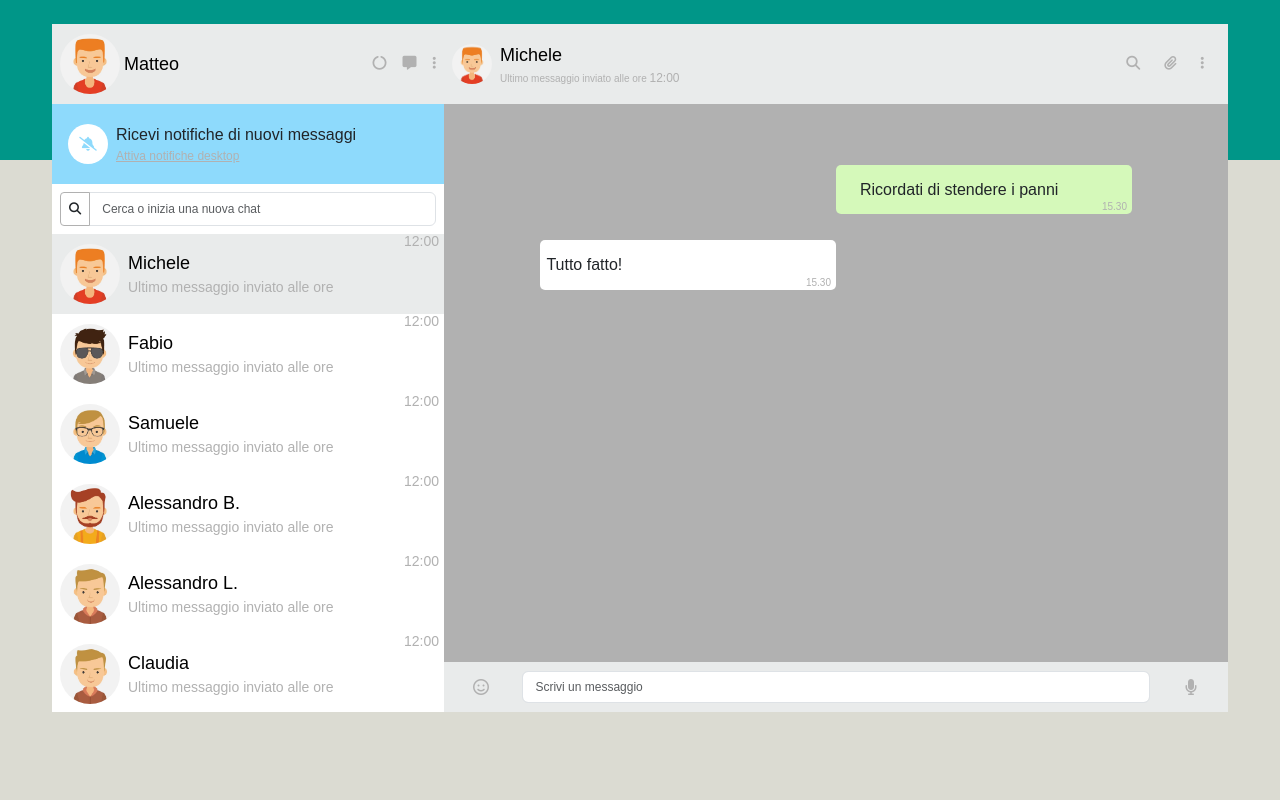
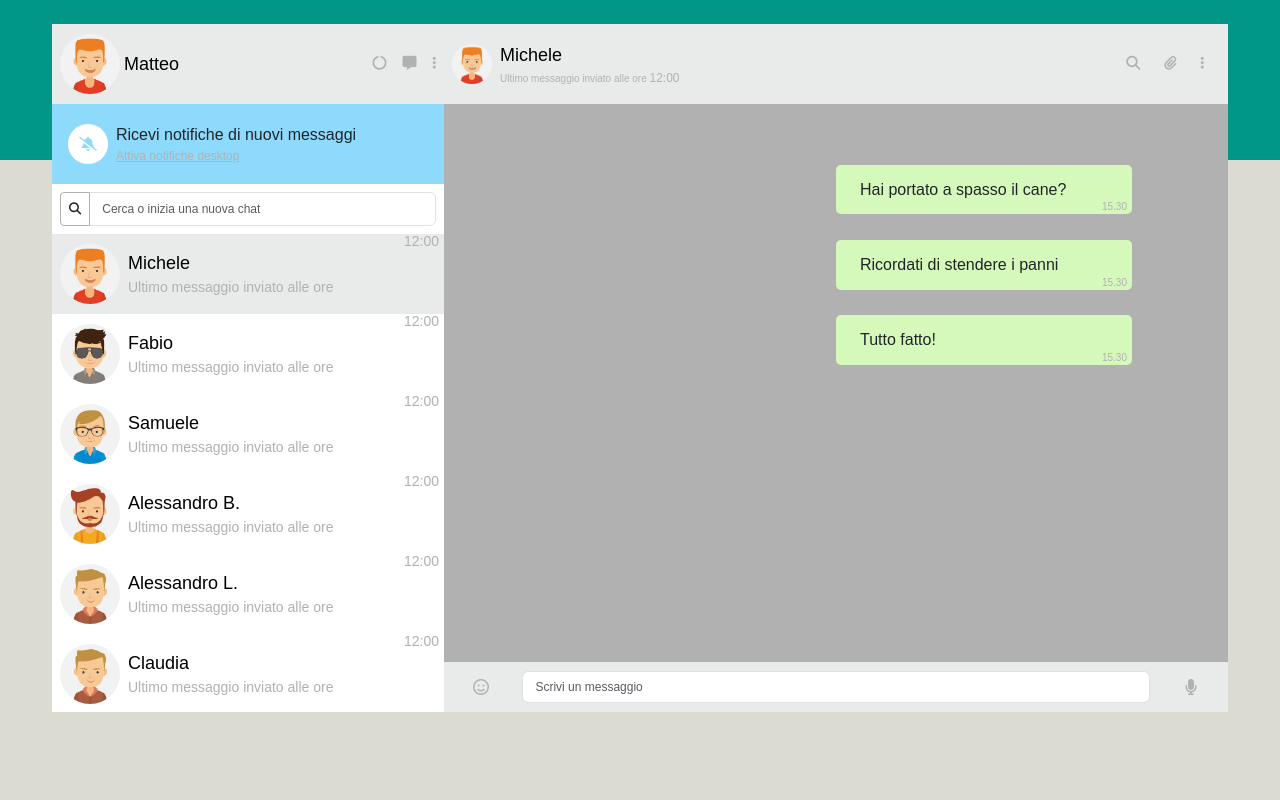
Before and after one commit to MatteoNocera/vue-boolzapp, a plain HTML site: page index.html in a window 1280 px wide. Drawn offline with nearby package versions, Linux system fonts and the light colour scheme.

Commit message:
v-for on messages

```diff
--- a/index.html
+++ b/index.html
@@ -144,14 +144,16 @@
 
                     <div class="sfondo p-5">
 
+
                         <div class="row flex-column align-content-end mx-5">
-                            <div v-for="(message, index) in messages" class="w-50 message user_message position-relative px-4">
-                                {{contacts[activeContact].messages[index].message}}
+                            <!-- ciclo i messaggi -->
+                            <div v-for="message in contacts[activeContact].messages" class="w-50 message user_message position-relative px-4">
+                                {{message.message}}
                                 <small class="position-absolute bottom-0">15.30</small>
                             </div>
                         </div>
 
-                        <div class="row flex-column align-content-end mx-5">
+                        <!-- <div class="row flex-column align-content-end mx-5">
                             <div class="w-50 message user_message position-relative px-4">
                                 Ricordati di stendere i panni
                                 <small class="position-absolute bottom-0">15.30</small>
@@ -163,7 +165,7 @@
                                 Tutto fatto!
                                 <small class="position-absolute bottom-0">15.30</small>
                             </div>
-                        </div>
+                        </div> -->
 
 
 
```
